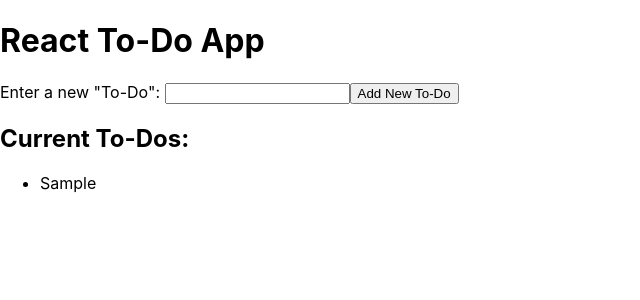
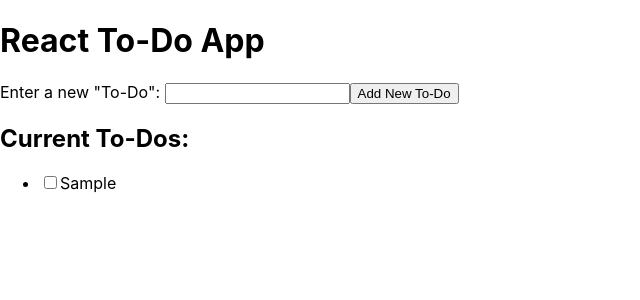
Before and after one commit to CorinnaK/react-redux-in-class, a React (Create React App) app: page / in a window 1280 px wide. Both pictures are taken after typing "Sample" into the empty fields and a click on the input "Add New To-Do". Shown: the top 300 px of the page, without its empty margins (0-640 px from the left). Built offline with nearby package versions, Linux system fonts and the light colour scheme.

Commit message:
created components folder, seperated todo li to own component

```diff
--- a/src/App.js
+++ b/src/components/App.js
@@ -1,6 +1,8 @@
 import React, { Component } from "react";
-import { addNewToDo, removeToDo } from "./actions/todos";
+import { addNewToDo, removeToDo } from "../actions/todos";
 import { connect } from "react-redux";
+import ToDo from "./ToDo";
+
 class App extends Component {
   constructor(props) {
     super(props);
@@ -12,15 +14,12 @@ class App extends Component {
   addToDo = (event) => {
     event.preventDefault();
     this.props.dispatch(addNewToDo(this.state.newToDo));
-    this.setState({ newToDo: "" });
+    // this.setState({ newToDo: "" });
+    this.updateItem("newToDo", "");
   };
 
   updateItem(key, value) {
     this.setState({ [key]: value });
-  }
-
-  removeToDo(id) {
-    this.props.dispatch(removeToDo(id));
   }
 
   render() {
@@ -42,14 +41,11 @@ class App extends Component {
         <h2>Current To-Dos:</h2>
         <ul>
           {this.props.toDos.map((toDo) => (
-            <li
+            <ToDo
               key={toDo.uniqueId}
-              onClick={() => {
-                this.removeToDo(toDo.uniqueId);
-              }}
-            >
-              {toDo.value}
-            </li>
+              uniqueId={toDo.uniqueId}
+              text={toDo.value}
+            />
           ))}
         </ul>
       </>
--- /dev/null
+++ b/src/components/ToDo.js
@@ -0,0 +1,19 @@
+import React, { Component } from "react";
+import { removeToDo } from "../actions/todos";
+import { connect } from "react-redux";
+
+class ToDo extends Component {
+  deleteToDo = () => {
+    const id = this.props.uniqueId;
+    this.props.dispatch(removeToDo(id));
+  };
+  render() {
+    return (
+      <li>
+        <input type="checkbox" onClick={this.deleteToDo} />
+        {this.props.text}
+      </li>
+    );
+  }
+}
+export default connect(null)(ToDo);
--- a/src/index.js
+++ b/src/index.js
@@ -3,7 +3,7 @@ import ReactDOM from "react-dom";
 import toDoReducer from "./reducers/todos";
 // import { addNewToDo } from "./actions/todos";
 import "./index.css";
-import App from "./App";
+import App from "./components/App";
 import { createStore } from "redux";
 import { Provider } from "react-redux";
 
@@ -11,15 +11,12 @@ import { Provider } from "react-redux";
  * Redux Store
  */
 let store = createStore(toDoReducer);
-// store.subscribe(() => console.log(store.getState()));
-
 /**
  * Redux Dispatch
  * Dispatch is used for us to send commands for mutation/manipulation/reads from our store/state data
  */
 
 // store.dispatch(addNewToDo("Buy Milk"));
-
 ReactDOM.render(
   <Provider store={store}>
     <App />
```
